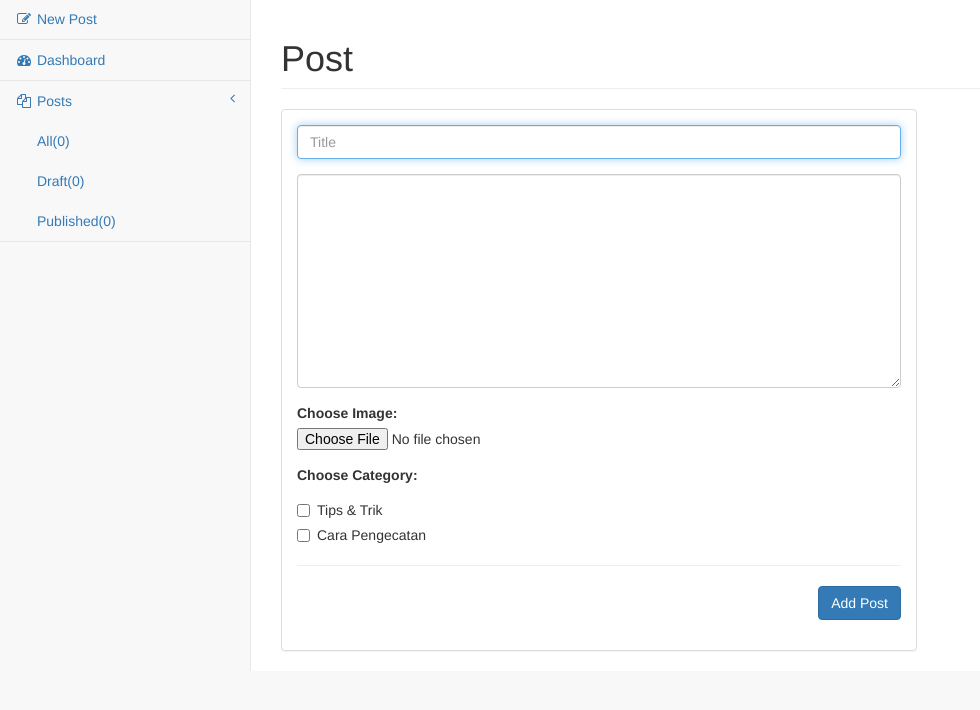
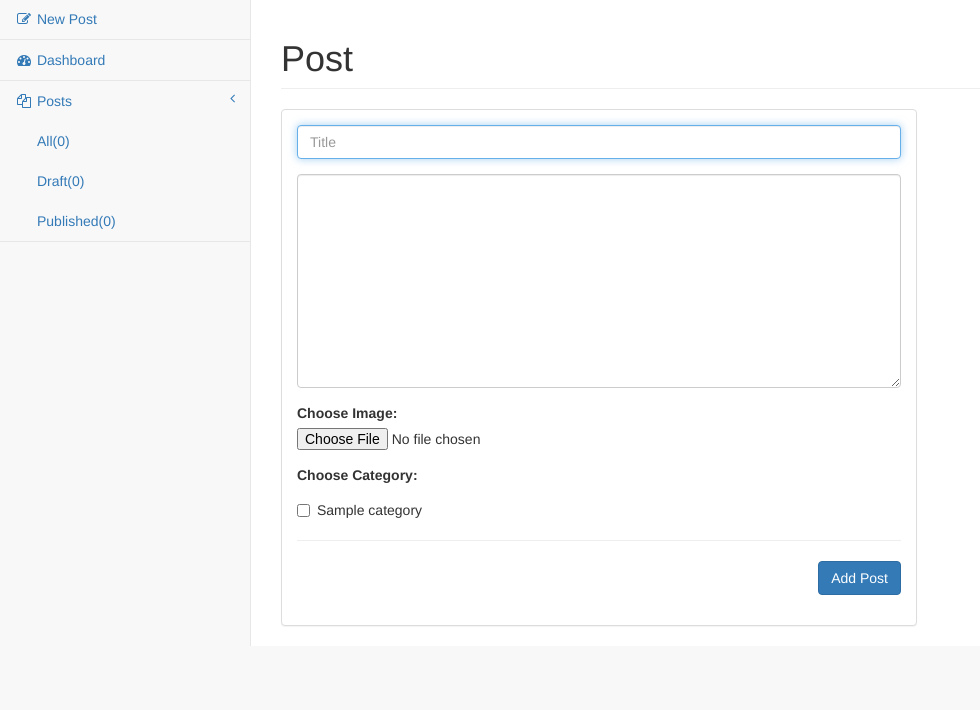
Before and after one commit to hokustudio/catylacweb, a CodeIgniter app: page /CI/catylacadmin2015/addpost in a window 1280 px wide. Shown: the part 52-762 px from the top of the page, without its empty margins (0-980 px from the left). Run offline with CodeIgniter, Linux system fonts and the light colour scheme; tables that the repository leaves empty or names only in its code hold one stand-in row (values such as "Sample post"); some libraries are stand-ins or nearby versions.

Commit message:
Post agian

```diff
--- a/application/controllers/catylacadmin2015.php
+++ b/application/controllers/catylacadmin2015.php
@@ -309,6 +309,15 @@ class catylacadmin2015 extends CI_Controller {
 
         $this->load->library('upload', $config);
 
+        $all = $this->posts_model->getAllCategory();
+        $post['allcategory'] = count($all);
+        $i=0;
+        foreach ($all as $one) {
+            $data['cat_id'][$i] = $one['id'];
+            $data['cat_name'][$i] = $one['name'];
+            $i++;
+        }
+
 
         $data['content'] = NULL;
         $data['title'] = NULL;
@@ -324,16 +333,14 @@ class catylacadmin2015 extends CI_Controller {
                 $data['category'][$i] = $value;
                 $i++;
             }
-            if ( ! $this->upload->do_upload('f_image'))
-            {
+            if ( ! $this->upload->do_upload('f_image')){
                 $data['image'] = array('error' => $this->upload->display_errors());
                 $this->load->view('headerfooter-dashboard/header_view_dashboard.php',$post);
                 $this->load->view('admin/admin_add_post_view', $data);
                 $this->load->view('headerfooter-dashboard/footer_view_dashboard.php');
-            }
-            else
-            {
+            }else{
                 $data['image'] = array('upload_data' => $this->upload->data());
+
                 $this->load->view('headerfooter-dashboard/header_view_dashboard.php',$post);
                 $this->load->view('admin/admin_add_post_view', $data);
                 $this->load->view('headerfooter-dashboard/footer_view_dashboard.php');
@@ -342,7 +349,6 @@ class catylacadmin2015 extends CI_Controller {
                 $post_params = array(
                     'title' => $data['title'],
                     'content' => $data['content'],
-                    'category' => $data['category'][0],
                     'date_modified' => $date,
                     'date_created' =>  $date,
                     'author_id' => 1,
@@ -361,11 +367,9 @@ class catylacadmin2015 extends CI_Controller {
             }
 
         }else{
-
             $this->load->view('headerfooter-dashboard/header_view_dashboard.php',$post);
             $this->load->view('admin/admin_add_post_view', $data);
             $this->load->view('headerfooter-dashboard/footer_view_dashboard.php');
         }
-
     }
 }
--- a/application/controllers/home.php
+++ b/application/controllers/home.php
@@ -20,8 +20,6 @@ class Home extends CI_Controller {
 
 			//$data['tag'][$i] = $post['tag_id'];
 
-			$data['category'][$i] = $post['category'];
-
 			$i++;
 		}
 
--- a/application/controllers/posts.php
+++ b/application/controllers/posts.php
@@ -36,7 +36,6 @@ class Posts extends CI_Controller {
 			$date = date_create($post['date_modified']);
 			$data['on']['date'] = date_format($date,"M,d Y");
 			//$data['on']['tag'] = $post['tag_id'];
-			$data['on']['category'] = $post['category'];
 			$data['on']['view'] = $post['count'];
 		}
 
@@ -58,7 +57,6 @@ class Posts extends CI_Controller {
 
 			//$data['popular']['tag'][$i] = $pop['tag_id'];
 
-			$data['popular']['category'][$i] = $pop['category'];
 
 			$data['popular']['view'][$i] = $pop['count'];
 
@@ -83,8 +81,6 @@ class Posts extends CI_Controller {
 
 			//$data['recent']['tag'][$i] = $r['tag_id'];
 
-			$data['recent']['category'][$i] = $r['category'];
-
 			$data['recent']['view'][$i] = $r['count'];
 
 			$i++;
--- a/application/models/posts_model.php
+++ b/application/models/posts_model.php
@@ -65,8 +65,8 @@ class posts_model extends CI_Model {
 	public function insertPost($post_params, $media_params)
 	{
 		$query1 = "
-		INSERT INTO post (title,content, category, date_modified, date_created, author_id, flag, count) VALUES ('"
-			.$post_params['title']."','".$post_params['content']."','".$post_params['category']."','".$post_params['date_modified']."','"
+		INSERT INTO post (title,content, date_modified, date_created, author_id, flag, count) VALUES ('"
+			.$post_params['title']."','".$post_params['content']."','".$post_params['date_modified']."','"
 			.$post_params['date_created']."',".$post_params['author_id'].",".$post_params['flag'].",".$post_params['count'].");";
 
 		$query2 = "SET @post_id = LAST_INSERT_ID();";
@@ -77,13 +77,22 @@ class posts_model extends CI_Model {
 		$query4 = "SET @media_id = LAST_INSERT_ID();";
 
 		$query5 = "INSERT INTO post_media (post_id,media_id) VALUES(@post_id, @media_id);";
+		$i=0;
+		foreach ($post_params['category'] as $key => $value) {
+			$query6[$i] = "INSERT INTO post_category (post_id,category_id) VALUES(@post_id, ".$value.");";
+			$i++;
+		}
 		//print_r($query);
 		$result = $this->db->query($query1);
 		$result = $this->db->query($query2);
 		$result = $this->db->query($query3);
 		$result = $this->db->query($query4);
 		$result = $this->db->query($query5);
-
+		$i=0;
+		foreach ($post_params['category'] as $key => $value) {
+			$result = $this->db->query($query6[$i]);
+			$i++;
+		}
 		//$query = $this->db->insert('post', $post_params);
 		//$query = $this->db->insert('media', $media_params);
 	}
--- a/application/views/admin/admin_add_post_view.php
+++ b/application/views/admin/admin_add_post_view.php
@@ -26,20 +26,19 @@
 										    </div>
 										    <div class="form-group">
 										    	<label>Choose Image:</label>
-										    	<input type="file" name="f_image" id="f_image"/>
+										    	<input type="file" required="" name="f_image" id="f_image"/>
 										    </div>
 										    <div class="form-group">
 										    	<label>Choose Category:</label>
+										    	<?php
+										    	for($i=0;$i<$allcategory;$i++){ ?>
+
 										    	<div class="checkbox">
 	                                                <label>
-	                                                    <input class="checkbox" type="checkbox" name="category[]" value="Tips & Trik">Tips & Trik
+	                                                    <input class="checkbox" type="checkbox" name="category[]" value="<?php echo $cat_id[$i] ?>"><?php echo $cat_name[$i] ?>
 	                                                </label>
 	                                            </div>
-										    	<div class="checkbox">
-	                                                <label>
-	                                                	<input class="checkbox" type="checkbox" name="category[]" value="Cara Pengecatan">Cara Pengecatan
-	                                                </label>
-										    </div>
+										    	<?php } ?>
 											<hr/>
 										    <div class="form-group text-right">
 										    	<button type="submit" class="btn btn-primary" value="Add post" />Add Post</button>
```
Also changed, not shown: assets/images/uploads/HOKU1.PNG (added), assets/images/uploads/Screenshot_2015-04-08-00-31-19.png (added).
